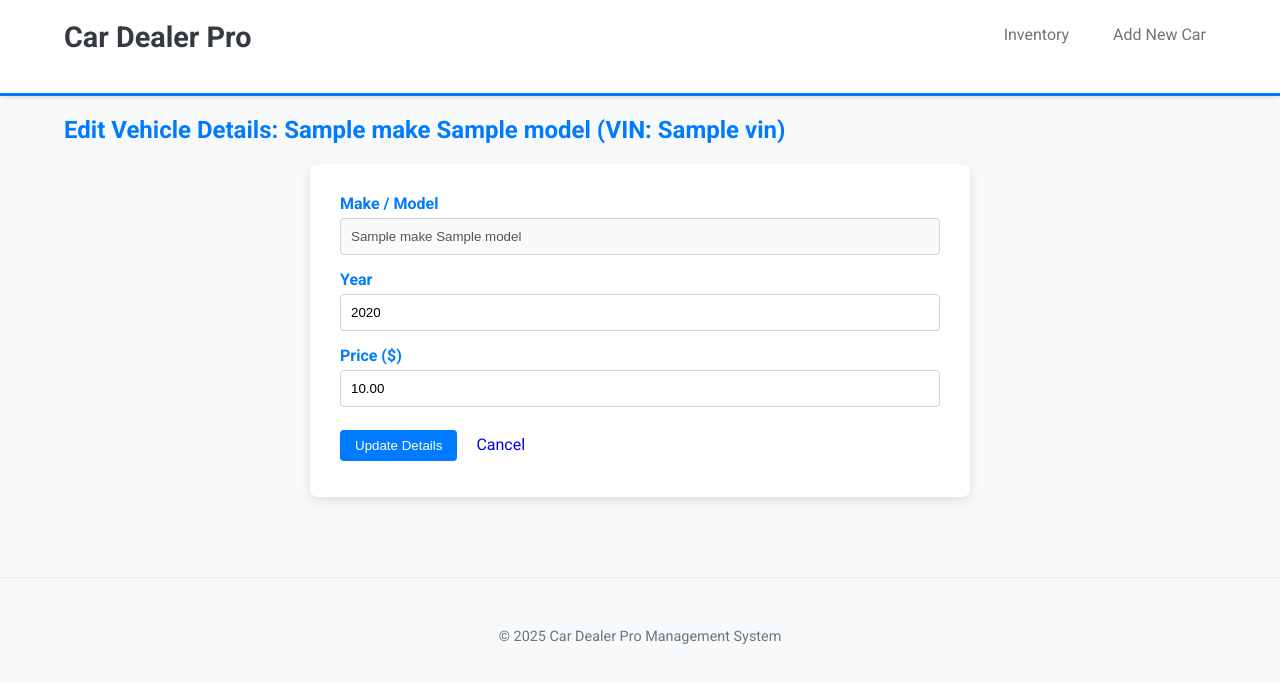
After one commit to Marjory00/CarDealerApp, a Flask app: template templates/edit_car.html in a window 1280 px wide. The commit adds this page. Shown: the top 683 px of the page. Run offline with Flask 3, Linux system fonts and the light colour scheme; the template is opened without the code that fills it: most values are stand-ins (such as "Sample title", 1, 10 or a date in 2020).

Commit message:
Feature: Added web interface for editing car details (price and year).

```diff
--- a/app.py
+++ b/app.py
@@ -1,4 +1,3 @@
-
 # app.py
 
 from flask import Flask, render_template, request, redirect, url_for
@@ -20,15 +19,20 @@ def index():
 @app.route('/add', methods=['GET', 'POST'])
 def add_car_route():
     """Handles displaying the form and processing new car submissions."""
+    form_data = {}  # Dictionary to hold data to re-populate the form on error
+    error_message = None
+
     if request.method == 'POST':
-        # Get data from the submitted form
-        make = request.form.get('make')
-        model = request.form.get('model')
-        # Use try/except for safer type conversion from web form data
+        # Get all form data
+        form_data = request.form.to_dict()
+        make = form_data.get('make')
+        model = form_data.get('model')
+        vin = form_data.get('vin').upper()
+
         try:
-            year = int(request.form.get('year'))
-            price = float(request.form.get('price'))
-            vin = request.form.get('vin').upper()
+            # Use try/except for safer type conversion from web form data
+            year = int(form_data.get('year'))
+            price = float(form_data.get('price'))
 
             new_car = Car(make, model, year, price, vin)
 
@@ -37,15 +41,18 @@ def add_car_route():
                 return redirect(url_for('index'))
             else:
                 # If manager.add_car returns False (e.g., VIN duplicate/invalid)
-                error_message = f"Error adding car. Check VIN: {vin}"
-                return render_template('add_car.html', error=error_message)
+                # Note: The error is generated within dealer_manager.py's add_car method
+                error_message = f"Error adding car. Check VIN and ensure VIN '{vin}' is unique and valid (17 chars)."
 
         except ValueError:
-            error_message = "Invalid input for Year or Price. Please check format."
-            return render_template('add_car.html', error=error_message)
+            error_message = "Invalid input for Year or Price. Please check that they are numeric."
+        except Exception as e:
+            # Catch other potential errors during Car creation
+            error_message = f"An unexpected error occurred: {e}"
 
-    # Renders the empty form on GET request
-    return render_template('add_car.html')
+    # Renders the form on GET request OR on POST error
+    # Pass both the error message and the form data back
+    return render_template('add_car.html', error=error_message, form_data=form_data)
 
 @app.route('/sell/<vin>')
 def sell_car_route(vin):
@@ -55,6 +62,33 @@ def sell_car_route(vin):
     # Redirect back to the inventory page
     return redirect(url_for('index'))
 
+@app.route('/edit/<vin>', methods=['GET', 'POST'])
+def edit_car_route(vin):
+    """Handles displaying the edit form and processing updates for a specific car."""
+    car = manager.find_car_by_vin(vin)
+
+    if not car:
+        return redirect(url_for('index'))
+
+    if request.method == 'POST':
+        try:
+            # Safely retrieve and convert updated data
+            new_year = int(request.form.get('year'))
+            new_price = float(request.form.get('price'))
+
+            manager.edit_car(vin, new_price=new_price, new_year=new_year)
+            manager.save_data()
+
+            return redirect(url_for('index'))
+
+        except ValueError:
+            error_message = "Invalid input for Year or Price. Please check format."
+            return render_template('edit_car.html', car=car, error=error_message)
+
+    # Renders the form on GET request, passing the current car object
+    return render_template('edit_car.html', car=car)
+
+
 if __name__ == '__main__':
     # Flask will run on http://127.0.0.1:5000/
     app.run(debug=True)
--- /dev/null
+++ b/templates/edit_car.html
@@ -0,0 +1,33 @@
+
+{% extends "layout.html" %}
+
+{% block title %}Edit Car{% endblock %}
+
+{% block content %}
+    <h2>Edit Vehicle Details: {{ car.make }} {{ car.model }} (VIN: {{ car.vin }})</h2>
+
+    {% if error %}
+        <p class="error-message">{{ error }}</p>
+    {% endif %}
+
+    <form method="POST" action="{{ url_for('edit_car_route', vin=car.vin) }}" class="form-card">
+
+        <div class="form-group">
+            <label>Make / Model</label>
+            <input type="text" value="{{ car.make }} {{ car.model }}" disabled>
+        </div>
+
+        <div class="form-group">
+            <label for="year">Year</label>
+            <input type="number" id="year" name="year" value="{{ car.year }}" min="1950" max="2050" required>
+        </div>
+
+        <div class="form-group">
+            <label for="price">Price ($)</label>
+            <input type="number" id="price" name="price" step="0.01" value="{{ '%.2f'|format(car.price) }}" required>
+        </div>
+
+        <button type="submit" class="btn btn-primary">Update Details</button>
+        <a href="{{ url_for('index') }}" class="btn btn-secondary">Cancel</a>
+    </form>
+{% endblock %}
--- a/templates/index.html
+++ b/templates/index.html
@@ -1,4 +1,3 @@
-
 {% extends "layout.html" %}
 
 {% block title %}Inventory{% endblock %}
@@ -27,11 +26,14 @@
                     <td>{{ car.model }}</td>
                     <td>${{ "{:,.2f}".format(car.price) }}</td>
                     <td>
+                        <a href="{{ url_for('edit_car_route', vin=car.vin) }}" class="btn btn-primary" style="margin-right: 5px;">
+                           Edit
+                        </a>
                         <a href="{{ url_for('sell_car_route', vin=car.vin) }}" class="btn btn-sell"
                            onclick="return confirm('Are you sure you want to sell this car?');">
                            Sell
                         </a>
-                        </td>
+                    </td>
                 </tr>
                 {% endfor %}
             </tbody>
```
